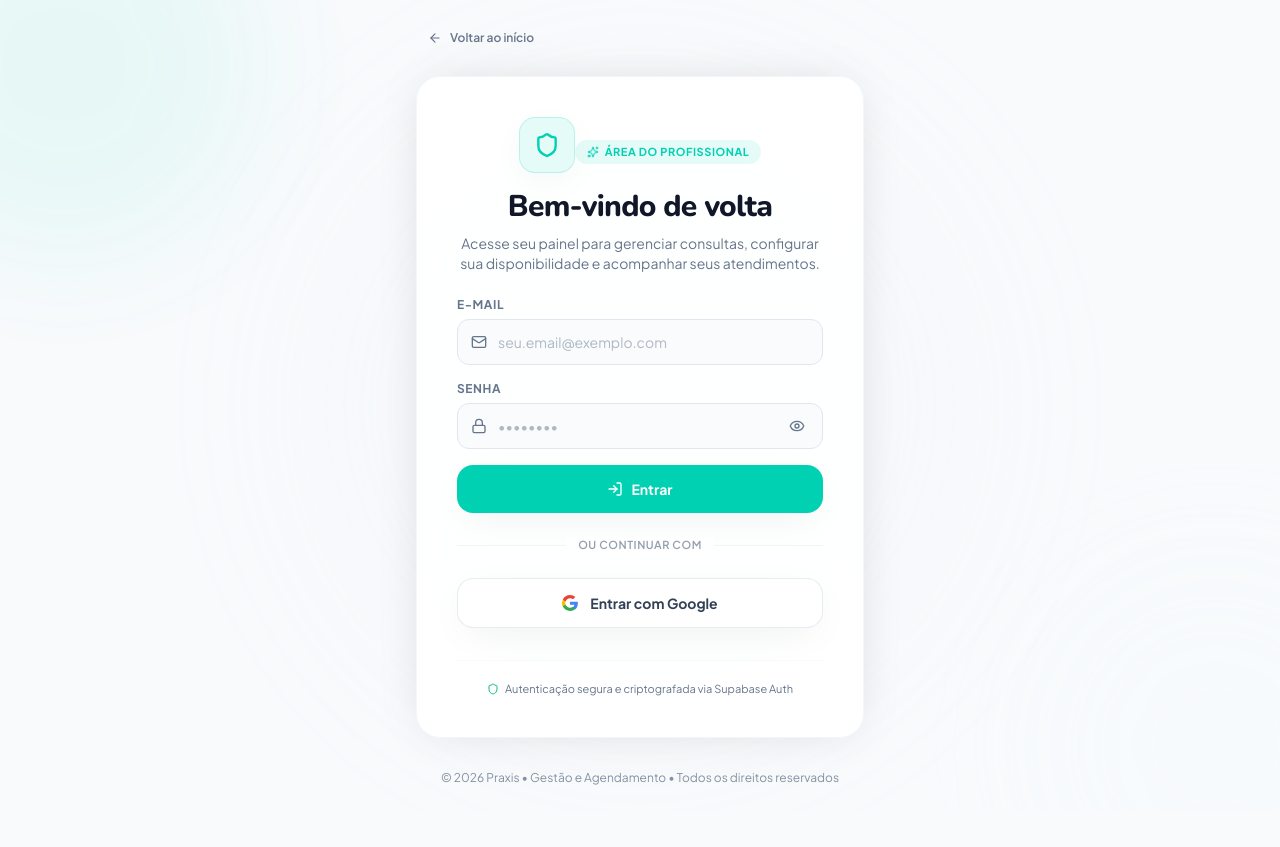
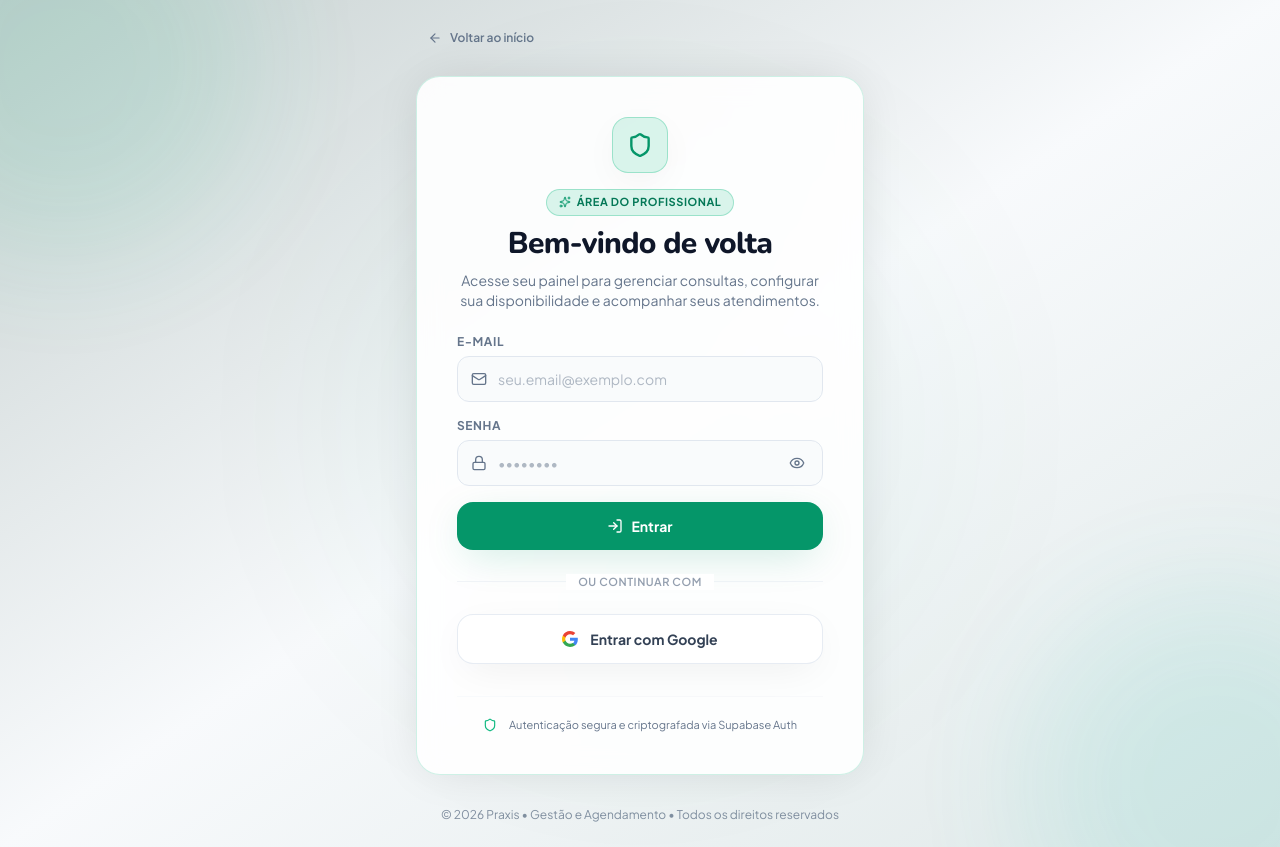
Before and after one commit to murilorms22/saas-agendamento, a React (Vite) app: page /login in a window 1280 px wide. Before the commit the page ends 810 px from the top, so only its background shows below. Built offline with nearby package versions, Linux system fonts and the light colour scheme; no server answers.

Commit message:
style(auth): aplicar tema verde na tela de login admin e aumentar espacamento do icone de escudo

```diff
--- a/src/features/auth/LoginPage.tsx
+++ b/src/features/auth/LoginPage.tsx
@@ -134,19 +134,19 @@ export default function LoginPage() {
   };
 
   return (
-    <div className="min-h-screen bg-background relative flex flex-col justify-center items-center p-4 sm:p-6 overflow-hidden">
-      {/* Background Decorativo Glassmorphism & Light Mode */}
+    <div className="min-h-screen bg-gradient-to-br from-emerald-950/20 via-background to-emerald-900/10 relative flex flex-col justify-center items-center p-4 sm:p-6 overflow-hidden">
+      {/* Background Decorativo Glassmorphism com Efeitos em Verde */}
       <div className="absolute inset-0 pointer-events-none overflow-hidden">
-        <div className="absolute -top-32 -left-32 w-96 h-96 rounded-full bg-primary/10 blur-3xl opacity-70" />
-        <div className="absolute -bottom-32 -right-32 w-96 h-96 rounded-full bg-accent/10 blur-3xl opacity-70" />
-        <div className="absolute top-1/2 left-1/2 -translate-x-1/2 -translate-y-1/2 w-[600px] h-[600px] rounded-full bg-secondary/30 blur-[100px] opacity-40" />
+        <div className="absolute -top-32 -left-32 w-96 h-96 rounded-full bg-emerald-500/15 blur-3xl opacity-70" />
+        <div className="absolute -bottom-32 -right-32 w-96 h-96 rounded-full bg-teal-500/15 blur-3xl opacity-70" />
+        <div className="absolute top-1/2 left-1/2 -translate-x-1/2 -translate-y-1/2 w-[600px] h-[600px] rounded-full bg-emerald-600/10 blur-[110px] opacity-40" />
       </div>
 
       {/* Botão de Retorno ao Início */}
       <div className="w-full max-w-md mb-6">
         <Link
           to="/"
-          className="inline-flex items-center gap-2 text-xs font-body font-semibold text-muted-foreground hover:text-foreground transition-colors px-3 py-1.5 rounded-xl hover:bg-secondary/60"
+          className="inline-flex items-center gap-2 text-xs font-body font-semibold text-muted-foreground hover:text-emerald-600 dark:hover:text-emerald-400 transition-colors px-3 py-1.5 rounded-xl hover:bg-emerald-500/10"
         >
           <ArrowLeft size={14} />
           Voltar ao início
@@ -158,17 +158,19 @@ export default function LoginPage() {
         initial={{ opacity: 0, y: 18, scale: 0.98 }}
         animate={{ opacity: 1, y: 0, scale: 1 }}
         transition={{ duration: 0.4, ease: [0.16, 1, 0.3, 1] }}
-        className="w-full max-w-md bg-card/90 backdrop-blur-md rounded-3xl p-8 sm:p-10 shadow-floating border border-border/40 relative z-10"
+        className="w-full max-w-md bg-card/90 backdrop-blur-md rounded-3xl p-8 sm:p-10 shadow-floating border border-emerald-500/20 relative z-10"
       >
-        {/* Topo: Ícone e Identidade Neutra Multi-tenant */}
+        {/* Topo: Ícone e Identidade Neutra Multi-tenant em Tons Verdes */}
         <div className="text-center mb-6">
-          <div className="inline-flex items-center justify-center w-14 h-14 rounded-2xl bg-primary/10 text-primary mb-4 shadow-soft border border-primary/20">
+          <div className="inline-flex items-center justify-center w-14 h-14 rounded-2xl bg-emerald-500/15 text-emerald-600 dark:text-emerald-400 mb-4 shadow-soft border border-emerald-500/30">
             <Shield size={26} className="stroke-[2.2]" />
           </div>
 
-          <div className="inline-flex items-center gap-1.5 px-3 py-1 rounded-full bg-primary/10 text-primary text-[11px] font-body font-bold uppercase tracking-wider mb-2.5">
-            <Sparkles size={12} />
-            Área do Profissional
+          <div>
+            <div className="inline-flex items-center gap-1.5 px-3 py-1 rounded-full bg-emerald-500/15 text-emerald-700 dark:text-emerald-300 border border-emerald-500/30 text-[11px] font-body font-bold uppercase tracking-wider mb-2.5">
+              <Sparkles size={12} className="text-emerald-600 dark:text-emerald-400" />
+              Área do Profissional
+            </div>
           </div>
 
           <h1 className="text-2xl sm:text-3xl font-display font-extrabold text-foreground tracking-tight">
@@ -212,7 +214,7 @@ export default function LoginPage() {
                 placeholder="seu.email@exemplo.com"
                 required
                 disabled={carregandoGeral}
-                className="w-full pl-10 pr-4 py-3 rounded-xl border border-border bg-background/80 font-body text-sm text-foreground focus:outline-none focus:ring-2 focus:ring-primary/40 focus:border-primary transition-all disabled:opacity-60 disabled:cursor-not-allowed placeholder:text-muted-foreground/50"
+                className="w-full pl-10 pr-4 py-3 rounded-xl border border-border bg-background/80 font-body text-sm text-foreground focus:outline-none focus:ring-2 focus:ring-emerald-500/30 focus:border-emerald-500 transition-all disabled:opacity-60 disabled:cursor-not-allowed placeholder:text-muted-foreground/50"
               />
             </div>
           </div>
@@ -233,7 +235,7 @@ export default function LoginPage() {
                 placeholder="••••••••"
                 required
                 disabled={carregandoGeral}
-                className="w-full pl-10 pr-11 py-3 rounded-xl border border-border bg-background/80 font-body text-sm text-foreground focus:outline-none focus:ring-2 focus:ring-primary/40 focus:border-primary transition-all disabled:opacity-60 disabled:cursor-not-allowed placeholder:text-muted-foreground/50"
+                className="w-full pl-10 pr-11 py-3 rounded-xl border border-border bg-background/80 font-body text-sm text-foreground focus:outline-none focus:ring-2 focus:ring-emerald-500/30 focus:border-emerald-500 transition-all disabled:opacity-60 disabled:cursor-not-allowed placeholder:text-muted-foreground/50"
               />
               <button
                 type="button"
@@ -247,13 +249,13 @@ export default function LoginPage() {
             </div>
           </div>
 
-          {/* Botão Submit Entrar */}
+          {/* Botão Submit Entrar (Tema Verde) */}
           <motion.button
             whileHover={carregandoGeral ? {} : { scale: 1.02, y: -1 }}
             whileTap={carregandoGeral ? {} : { scale: 0.98 }}
             type="submit"
             disabled={carregandoGeral}
-            className="w-full flex items-center justify-center gap-2 py-3.5 px-5 rounded-2xl bg-primary text-primary-foreground font-body font-bold text-sm shadow-soft hover:shadow-soft-lg transition-all cursor-pointer disabled:opacity-60 disabled:cursor-not-allowed disabled:transform-none mt-2"
+            className="w-full flex items-center justify-center gap-2 py-3.5 px-5 rounded-2xl bg-emerald-600 hover:bg-emerald-700 text-white font-body font-bold text-sm shadow-soft shadow-emerald-600/25 hover:shadow-emerald-600/40 transition-all cursor-pointer disabled:opacity-60 disabled:cursor-not-allowed disabled:transform-none mt-2"
           >
             {enviandoEmail ? (
               <>
@@ -310,7 +312,7 @@ export default function LoginPage() {
             {iniciandoGoogle ? (
               <>
                 <svg
-                  className="animate-spin w-4 h-4 text-primary"
+                  className="animate-spin w-4 h-4 text-emerald-600"
                   fill="none"
                   viewBox="0 0 24 24"
                 >
@@ -357,11 +359,11 @@ export default function LoginPage() {
           </motion.button>
         </div>
 
-        {/* Informações Adicionais / Selo de Segurança */}
+        {/* Informações Adicionais / Selo de Segurança com espaçamento aprimorado */}
         <div className="mt-8 pt-5 border-t border-border/20 text-center">
-          <p className="text-[11px] font-body text-muted-foreground flex items-center justify-center gap-1.5">
-            <Shield size={12} className="text-emerald-500" />
-            Autenticação segura e criptografada via Supabase Auth
+          <p className="text-[11px] font-body text-muted-foreground flex items-center justify-center gap-3">
+            <Shield size={14} className="text-emerald-500 shrink-0" />
+            <span>Autenticação segura e criptografada via Supabase Auth</span>
           </p>
         </div>
       </motion.div>
```
